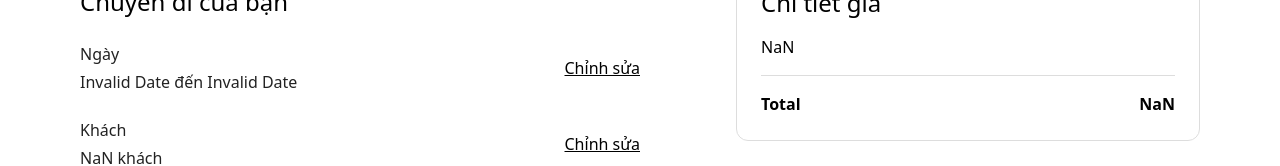
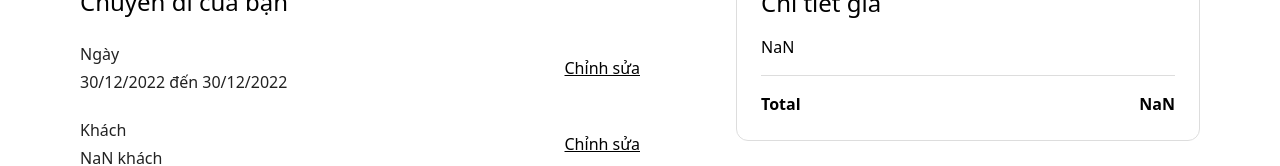
Before and after one commit to ceepu8/air-bnb-clone, a Next.js app: page /book/1 in a window 1280 px wide. Shown: the part 354-520 px from the top of the page. Built offline with nearby package versions, Linux system fonts and the light colour scheme; what @badrap/bar-of-progress would draw is missing.

Commit message:
add feature for date update modal

```diff
--- a/src/hooks/api/base.ts
+++ b/src/hooks/api/base.ts
@@ -63,7 +63,7 @@ export const useInfinite = (
         const { pages = [] } = prev || {}
         const { content = {} } = pages[pages.length - 1] || {}
 
-        const page = pages.map((item) => item.content?.data || []).flat()
+        const page = pages.map((item) => item.content?.data || item.content || []).flat()
 
         return {
           ...prev,
--- a/src/hooks/api/room.ts
+++ b/src/hooks/api/room.ts
@@ -2,16 +2,17 @@ import { isServer } from "@/utils"
 import { useQuery } from "@tanstack/react-query"
 
 import api from "@/configs/axios"
-import { API, ROOM_LOCATION_KEY, ROOM_DETAIL_KEY, ROOM_LIST_KEY } from "@/constants"
+import { API, ROOM_DETAIL_KEY, ROOM_LIST_KEY, ROOM_LOCATION_KEY } from "@/constants"
 
 import { useInfinite } from "./base"
 
 export const useGetRoomList = (variables: { locationId: string | string[] | undefined }) => {
+  console.log(variables)
+
   const { locationId } = variables
   const URL = locationId ? API.ROOM.LOCATION.replace(":id", locationId.toString()) : API.ROOM.LIST
   return useInfinite([ROOM_LIST_KEY, variables], {
     queryURL: URL,
-    variables,
     options: {
       staleTime: Infinity,
       refetchOnMount: "always",
--- a/src/views/Book/DateAndGuest/Date.tsx
+++ b/src/views/Book/DateAndGuest/Date.tsx
@@ -1,29 +1,54 @@
 import { Button, Calendar, Modal } from "@/components"
 import { useFlag } from "@/hooks"
+import classNames from "classnames"
 import dayjs from "dayjs"
 import { useRouter } from "next/router"
-import { useEffect, useMemo, useState } from "react"
+import { useEffect, useState } from "react"
 import { DateRange } from "react-day-picker"
 
-const convertedDate = (from: string | string[], to: string | string[]): DateRange => {
+const convertedDate = (
+  from: string | string[] | undefined,
+  to: string | string[] | undefined
+): any => {
   const newDate = {
-    from: dayjs(from.toString()).toDate(),
-    to: dayjs(to.toString()).toDate(),
+    from: from && dayjs(from.toString()).toDate(),
+    to: to && dayjs(to.toString()).toDate(),
   }
   return newDate
 }
 
 const Date = () => {
-  const { query } = useRouter()
-  const { from = "", to = "", numberNights } = query
-  const date: DateRange = useMemo(() => convertedDate(from, to), [])
+  const router = useRouter()
+  console.log(router.query)
 
-  const [currentDate, setDate] = useState<DateRange | undefined>(convertedDate(from, to))
-  const handleChangeDate = (date: DateRange | undefined) => setDate(date)
-  const [isOpen, setTrue, setFalse] = useFlag(false)
+  const [date, setDateQuery] = useState(router.query)
+  const { from, to, numberNights } = date || {}
+
+  const [isOpen, onOpen, onClose] = useFlag(false)
+
+  const handleChangeDate = (_date: DateRange | undefined) => {
+    const { from: _from, to: _to } = _date || {}
+    console.log(_date)
+
+    setDateQuery((prev) => ({
+      ...prev,
+      from: _from && dayjs(_from).format("YYYY-MM-DD"),
+      to: _to && dayjs(_to).format("YYYY-MM-DD"),
+    }))
+  }
+
+  const handleUpdateDate = () => {
+    if (from && to) {
+      router.push({
+        pathname: `/book/${router.query.id}`,
+        query: date,
+      })
+      onClose()
+    }
+  }
 
   useEffect(() => {
-    setDate(date)
+    setDateQuery(router.query)
   }, [isOpen])
 
   return (
@@ -31,17 +56,18 @@ const Date = () => {
       <div>
         <p className="font-medium text-black-gray">Ngày</p>
         <p className="mt-1 font-light text-black-gray">
-          {dayjs(date.from).format("DD/MM/YYYY")} đến {dayjs(date.to).format("DD/MM/YYYY")}
+          {dayjs(router.query.from?.toString()).format("DD/MM/YYYY")} đến{" "}
+          {dayjs(router.query.to?.toString()).format("DD/MM/YYYY")}
         </p>
       </div>
-      <Button className="cursor-pointer font-medium underline" text="black" onClick={setTrue}>
+      <Button className="cursor-pointer font-medium underline" text="black" onClick={onOpen}>
         Chỉnh sửa
       </Button>
-      <Modal isOpen={isOpen} title="Calendar" onClose={setFalse}>
+      <Modal isOpen={isOpen} title="Calendar" onClose={onClose}>
         <div className="mb-4">
           <div className="px-6">
             <Calendar
-              date={currentDate}
+              date={convertedDate(from, to)}
               numberNights={Number(numberNights)}
               onSelect={handleChangeDate}
             />
@@ -50,7 +76,14 @@ const Date = () => {
             <Button text="black" className="mr-4 underline">
               Xoá ngày
             </Button>
-            <Button variant="black" className="rounded-lg py-2 px-5">
+            <Button
+              variant="black"
+              disabled={!from || !to}
+              className={classNames("rounded-lg py-2 px-5", {
+                "cursor-not-allowed opacity-50": !from || !to,
+              })}
+              onClick={handleUpdateDate}
+            >
               Lưu
             </Button>
           </div>
```
